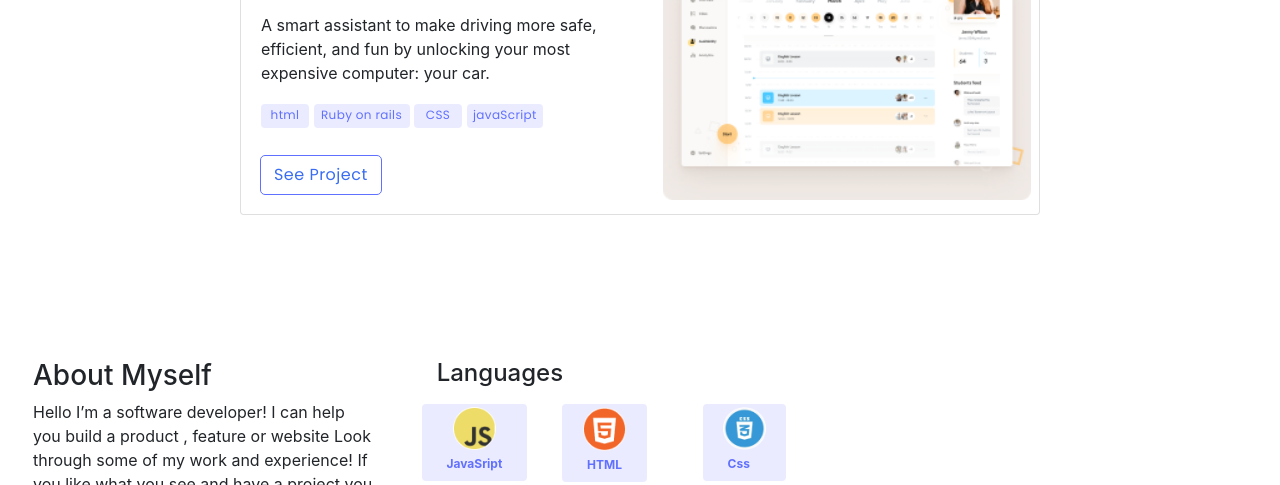
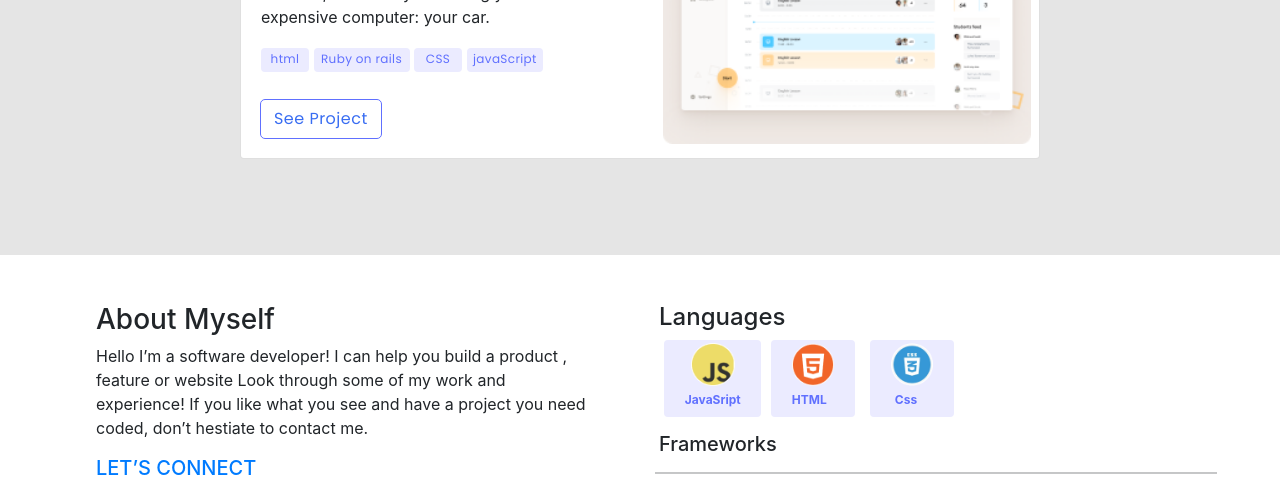
Before and after one commit to frempongdev/Portfolio-Bootstrap, a website: page index.html in a window 1280 px wide. Shown: the part 2031-2516 px from the top of the page. Drawn offline with nearby package versions, Linux system fonts and the light colour scheme.

Commit message:
Fix badge position

```diff
--- a/index.html
+++ b/index.html
@@ -11,6 +11,9 @@
     <link href="https://fonts.googleapis.com/css2?family=Poppins:wght@300;400;600;700&display=swap" rel="stylesheet"/>
 </head>
 <body>
+
+
+      <section class="headline container-fluid bg-light ">
         <nav class="navbar navbar-expand-lg navbar-light bg-light">
           <div class="container-fluid px-5">
             <a class="navbar-brand text-primary" href="#">My Logo</a>
@@ -32,14 +35,12 @@
             </div>
           </div>
         </nav>
-
-      <section class="headline container-fluid bg-light my-auto">
         <div class="wrapper container-fluid col-9  mx-auto py-5 h-100">
            <div class="col-6 header">
              <h1> I’m Alexandra<br> Glad to see you!</h1>
             </div>
 
-            <div class="paragraph-container  col-6">
+            <div class="paragraph-container  col-10">
                 <p class="intro-paragraph text-dark">
                     I’m a software developer! I can help you build a product , feature or website Look through some of my work and experience! If you like what you see and have a project you need coded, don’t hestiate to contact me.
                 </p>
@@ -243,12 +244,12 @@
             </section>
 
             <section class="about-myself">
-              <div class="row my-5">
-                <div class="col-4 px-5">
+              <div class="row my-5 mx-5">
+                <div class="col-6 px-5">
                   <div class="about-container">
                     <h3>About Myself</h3>
                     <p>Hello I’m a software developer! I can help you build a product , feature or website Look through some of my work and experience! If you like what you see and have a project you need coded, don’t hestiate to contact me.</p>
-                    <h5>LET’S CONNECT</h5>
+                    <h5 class="connect-text text-primary">LET’S CONNECT</h5>
                     <ul class="container">
                       <div class="row">
                         <div class="col-auto px-2">
@@ -275,34 +276,32 @@
                     <a href="#" class="btn ">Get my Resume</a>
                   </div>
                 </div>
-                <div class="col-8">
+                <div class="col-6">
                   <div class="lang-container">
 
-                     <div class="row" id="frempong">
+                      <h4  class= "col-8 px-1" id="lang">Languages</h4>
 
-                      <h4  class= "col-8" id="lang">Languages</h4>
-                      <img class="col-4 chevron" src="vectors/Chevron.png">
-                    </div>
-                    <div class="row mx-0 mt-2 " id="lang-co">
-                      <div class="col-2 px-0 mx-0" id="badgez">
+
+                    <div class="row mx-2 mt-2 " id="lang-co">
+                      <div class="col-2 px-2 mx-2" id="badgez">
                         <span class="row badge"><img src="vectors/Js.png" id="jv">
-                          <p class="row mx-2 my-2"> JavaSript</p></span></div>
+                          <p class="row mx-2 px-2 my-2"> JavaSript</p></span></div>
 
-                      <div class="col-2 px-0 mx-0 "id="badgez" >
+                      <div class="col-2 px-2 mx-2 "id="badgez" >
                         <span class="row badge"><img src="vectors/Html.png" id="ht">
-                        <p class="row mx-2 my-2">HTML</p>
+                        <p class="row mx-2 px-2 my-2">HTML</p>
                         </span>
                       </div>
-                      <div class="col-2 px-0 mx-0" id="badgez">
+                      <div class="col-2 px-0 mx-2" id="badgez">
                         <span class=" row badge"><img src="vectors/CSS.png" id="cs">
                           <p class="row mx-2 my-2">Css</p></span>
                       </div>
 
                     </div>
 
-                  <h5 class="row">Frameworks</h5>
+                  <h5 class="row mx-1 my-2">Frameworks</h5>
                  <hr class="hr">
-                  <h5 class="row">Skills</h5>
+                  <h5 class="row mx-1 my-2">Skills</h5>
                   <hr class="hr">
                   </div>
               </div>
--- a/style.css
+++ b/style.css
@@ -1,6 +1,10 @@
 body {
   font-family: 'Poppins', sans-serif;
+  background-color: #e5e5e5;
+}
 
+.Portfolio-cards {
+  background-color: #e5e5e5;
 }
 
 .headline {
@@ -112,22 +116,18 @@ ul {
   letter-spacing: 0.03em;
   color: #6070ff;
 }
-.chevron{
-width:5px;
-display: none;
-}
-#badgez{
-  width: 10%;
-  height: 10%;
 
+.chevron {
+  width: 5px;
+  display: none;
 }
 
-#lang-co{
+#lang-co {
   display: flex;
   flex-direction: row;
   row-gap: 1%;
+}
 
-}
 #ruby {
   width: 6rem;
   height: 1.5rem;
@@ -187,19 +187,22 @@ form {
   color: #6070ff;
   border: 1px solid #6070ff;
 }
-#lang-badge{
-  width:20rem;
+
+#lang-badge {
+  width: 20rem;
 }
 
-#ht{
+#ht {
   width: 90%;
   height: 90%;
 }
-#cs{
+
+#cs {
   width: 90%;
   height: 90%;
 }
-#jv{
-  width: 70%;
-  height: 74%;
+
+#jv {
+  width: 77%;
+  height: 77%;
 }
```
Lines whose indentation alone changed are shown as unchanged.
